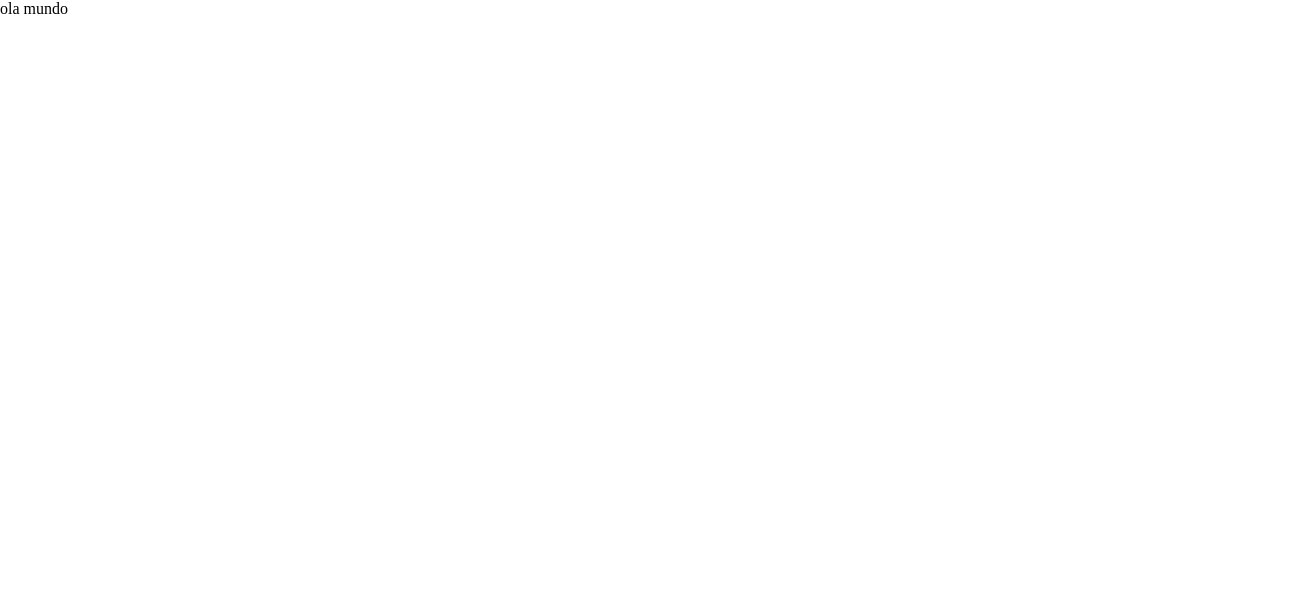
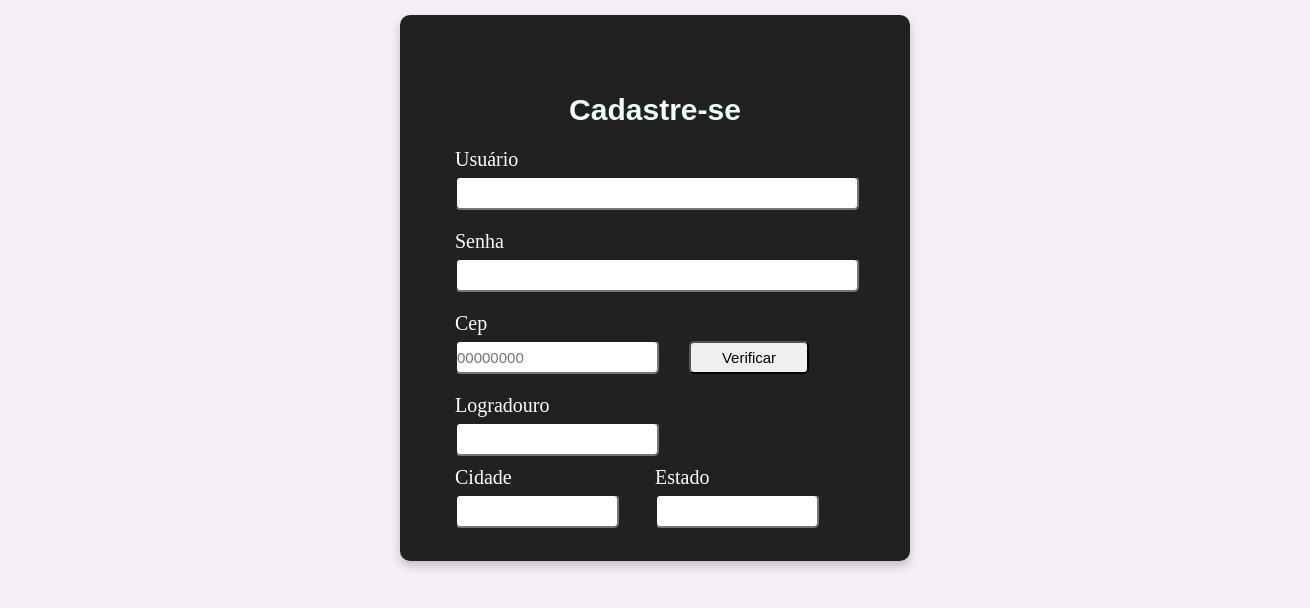
Before and after one commit to Thales-Daniel/Zitrus-Case, a React (Create React App) app: page /register in a window 1280 px wide. Shown: the top 608 px of the page, 1310 px wide, since content can reach past the window. Built offline with nearby package versions, Linux system fonts and the light colour scheme.

Commit message:
feat: adicionado componente header e iniciado o componente de registro

```diff
--- a/src/components/header/index.jsx
+++ b/src/components/header/index.jsx
@@ -1,10 +1,11 @@
 import React from 'react';
 import './style.css';
 
-function Header() {
+// eslint-disable-next-line react/prop-types
+function Header({ titulo }) {
   return (
     <header className="header">
-      <h1 className="titulo">Clientes</h1>
+      <h1 className="titulo">{titulo}</h1>
     </header>
   );
 }
--- a/src/pages/customer/index.jsx
+++ b/src/pages/customer/index.jsx
@@ -6,9 +6,8 @@ import './style.css';
 function Customers() {
   return (
     <div>
-      <Header />
+      <Header titulo="Clientes" />
       <div className="customerContainer">
-
         <CustomersCard />
       </div>
 
--- a/src/pages/register/index.jsx
+++ b/src/pages/register/index.jsx
@@ -1,11 +1,65 @@
-import React from 'react';
+import React, { useState } from 'react';
+import axios from 'axios';
 import './style.css';
 
 function Register() {
+  const [usuario, setUsuario] = useState('');
+  const [password, setPassword] = useState('');
+  const [cep, setCep] = useState('');
+  const [cepInvalido, setCepInvalido] = useState(false);
+  const [address, setAddress] = useState({});
+
+  async function searchAddress() {
+    try {
+      const url = `https://opencep.com/v1/${cep}`;
+      const search = await axios(url);
+      setAddress(search.data);
+    } catch (err) {
+      setAddress({});
+      setCepInvalido(true);
+      setTimeout(() => setCepInvalido(false), 2000);
+    }
+  }
+
   return (
-    <form>
-      ola mundo
-    </form>
+    <div className="container-register">
+      <div className="wrap-register">
+        <form className="register-form">
+          <h2 className="register-form-title">Cadastre-se</h2>
+          <label htmlFor="usuario" className="labelRegister">
+            <p className="registerFildTitle">Usuário</p>
+            <input id="usuario" className="inputRegister" type="text" value={usuario} onChange={(e) => setUsuario(e.target.value)} />
+          </label>
+          <label htmlFor="senha" className="labelRegister">
+            <p className="registerFildTitle">Senha</p>
+            <input id="senha" className="inputRegister" type="text" value={password} onChange={(e) => setPassword(e.target.value)} />
+          </label>
+          <label htmlFor="cep" className="labelCep">
+            <div>
+              <p className="addressTittle">Cep</p>
+              <input id="cep" className="inputAddress" maxLength="8" type="text" value={cep} onChange={(e) => setCep(e.target.value)} placeholder="00000000" />
+              <button type="button" className="buttonCep" onClick={searchAddress}>Verificar</button>
+            </div>
+          </label>
+          {cepInvalido && <small className="cepInvalido">Cep Inválido</small>}
+          <label htmlFor="cep" className="labelCep">
+            <p className="addressTittle">Logradouro</p>
+            <input id="cep" className="inputAddress" maxLength="8" type="text" value={address.logradouro} />
+
+          </label>
+          <label htmlFor="estado" className="labelEstado">
+            <div>
+              <p className="addressTittle">Cidade</p>
+              <input id="cep" className="inputState" maxLength="8" type="text" value={address.localidade} />
+            </div>
+            <div>
+              <p id="estado" className="addressTittle">Estado</p>
+              <input id="cep" className="inputState" maxLength="8" type="text" value={address.uf} />
+            </div>
+          </label>
+        </form>
+      </div>
+    </div>
   );
 }
 
--- a/src/pages/register/style.css
+++ b/src/pages/register/style.css
@@ -1,14 +1,127 @@
-.form-register {
+
+.container-register {
+  width: 100%;
+  min-height: 100vh;
+  display: flex;
+  flex-wrap: wrap;
+  align-items: flex-start;
+  justify-content: center;
+  padding: 15px;
+  background-color: #6161;
+}
+
+.wrap-register {
+  width: 400px;
+  background-color: #212121;
+  border-radius: 10px;
+  overflow: hidden;
+  padding: 77px 55px 33px 55px;
+  box-shadow: 0 5px 10px 0px rgba(0, 0, 0, 0.2);
+}
+
+.register-form {
+  width: 100%;
   display: flex;
   flex-direction: column;
-  width: 100%;
-  max-width: 500px;
-  padding: 15px;
-  margin: auto;
+  justify-content: center;
+  align-items: center;
 }
 
-.cep-containe {
+.register-form-title {
+  font-family: Nunito, sans-serif;
+  display: block;
+  font-size: 30px;
+  color: azure;
+  line-height: 1.2;
+  text-align: center;
+  margin-bottom: 10px;
+}
+
+.labelRegister {
   display: flex;
-  background-color: red;
-  flex-wrap: wrap;
+  flex-direction: column;
+  justify-content: center;
+  align-items: flex-start;
+  width: 100%;
+  margin: 10px;
 }
+
+.inputRegister {
+  width: 100%;
+  height: 2em;
+  font-size: 15px;
+  border-radius: 5px;
+}
+
+.inputRegister:focus {
+  background-color: rgb(216, 213, 213);
+  outline: none
+}
+
+.registerFildTitle {
+  color: #fff;
+  font-size: 20px;
+  margin-bottom: 5px;
+}
+
+.labelCep {
+  width: 100%;
+  margin: 10px;
+}
+
+.addressTittle {
+  color: #fff;
+  font-size: 20px;
+  margin-bottom: 5px;
+}
+
+.inputAddress {
+  width: 50%;
+  height: 2em;
+  font-size: 15px;
+  border-radius: 5px;
+}
+
+.inputLogradouro {
+  width: 50%;
+  height: 2em;
+  font-size: 15px;
+  border-radius: 5px;
+}
+
+.inputAddress:focus {
+  background-color: rgb(216, 213, 213);
+  outline: none;
+}
+
+.buttonCep {
+  width: 30%;
+  flex-wrap: nowrap;
+  height: 2.2em;
+  font-size: 15px;
+  border-radius: 5px;
+  margin-left: 30px;
+}
+
+.cepInvalido {
+  color: rgb(255, 125, 125);
+  font-size: 15px;
+}
+
+.inputCep::-webkit-outer-spin-button,
+.inputCep::-webkit-inner-spin-button {
+    -webkit-appearance: none;
+    margin: 0;
+}
+
+.inputState {
+  width: 80%;
+  height: 2em;
+  font-size: 15px;
+  border-radius: 5px;
+}
+
+.labelEstado {
+  display: flex;
+  flex-direction: row;
+}
```
